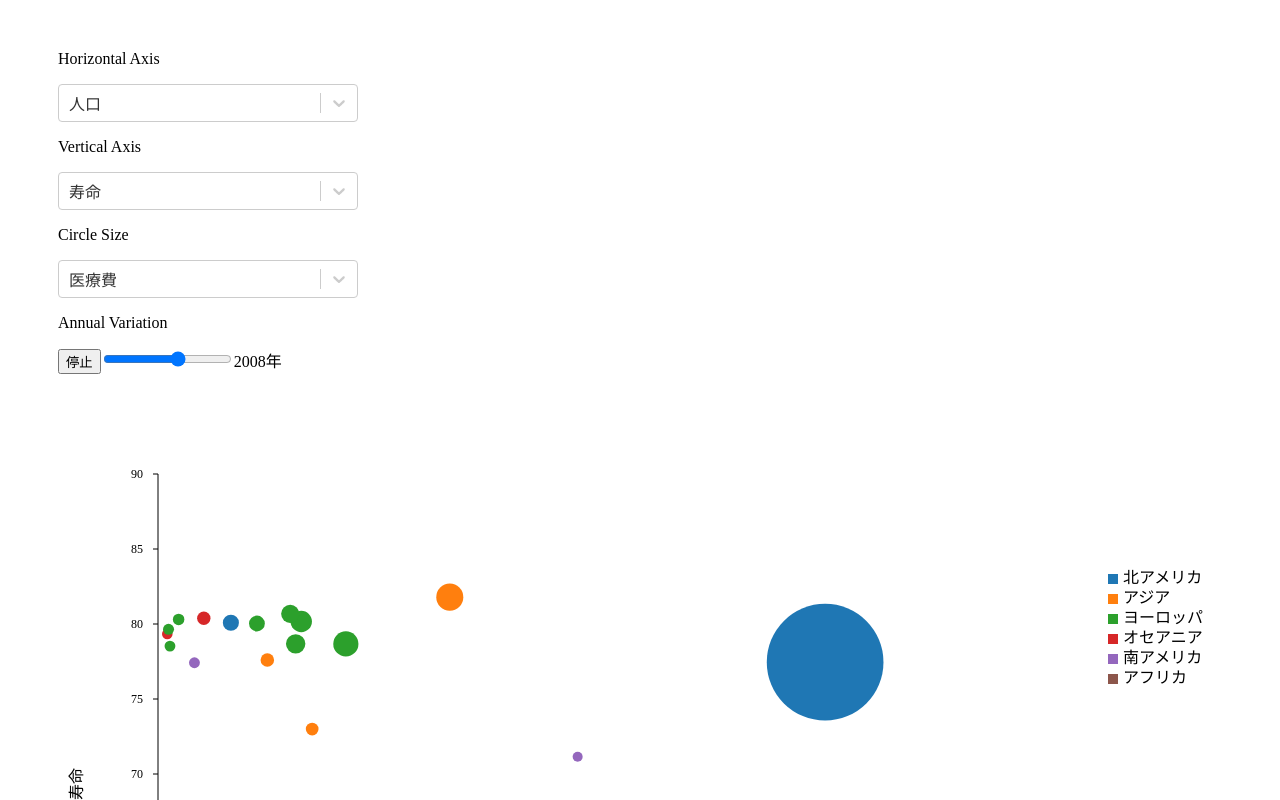
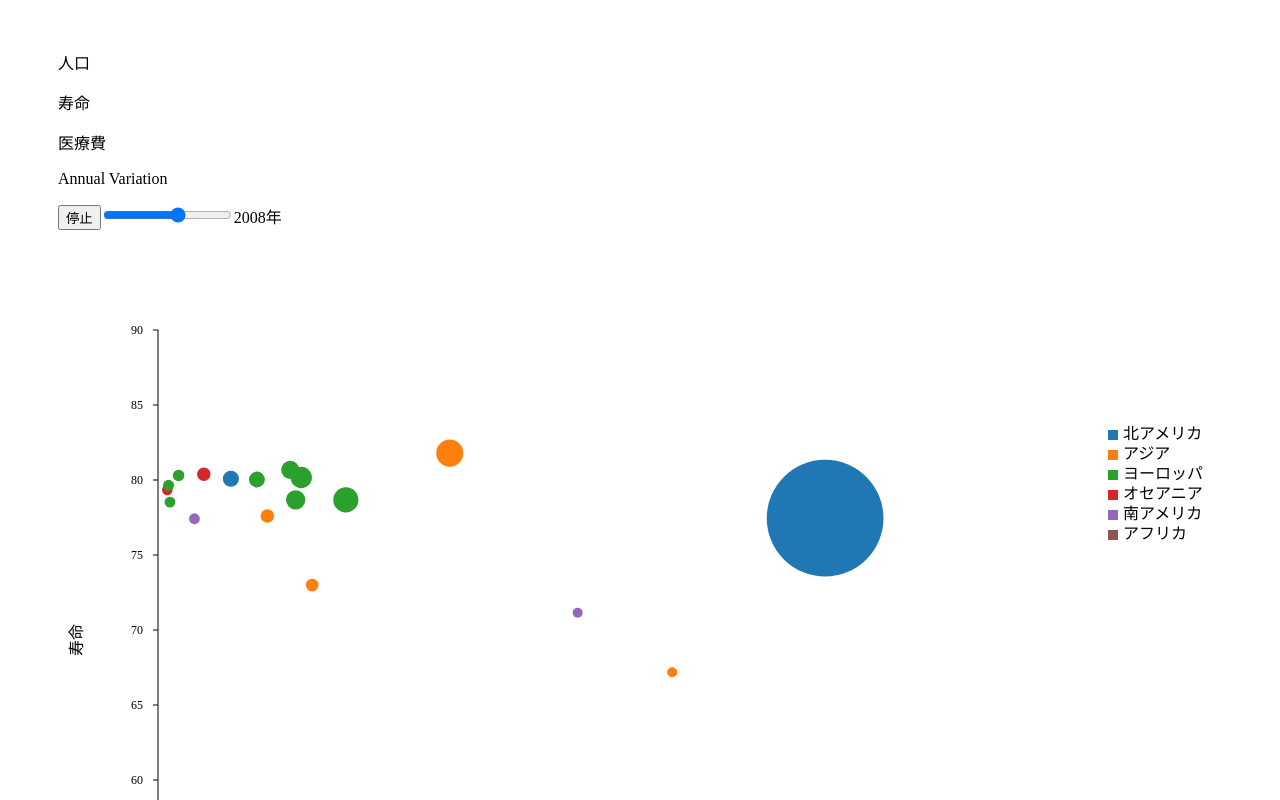
Before and after one commit to Ishi-eenn/Average_lifespan_visualization, a React (Vite) app: page / in a window 1280 px wide. Shown: the top 800 px of the page. Built offline with nearby package versions, Linux system fonts and the light colour scheme.

Commit message:
頑張った

```diff
--- a/package.json
+++ b/package.json
@@ -15,6 +15,8 @@
     "d3": "^7.8.4",
     "d3-scale-chromatic": "^3.0.0",
     "react": "^18.2.0",
+    "react-dnd": "^16.0.1",
+    "react-dnd-html5-backend": "^16.0.1",
     "react-dom": "^18.2.0",
     "react-select": "^5.7.3"
   },
--- a/src/App.jsx
+++ b/src/App.jsx
@@ -4,14 +4,18 @@ import * as d3 from "d3";
 import data from './data.json'
 import { useCallback } from 'react';
 
-function DrawData({ XValue, YValue, RValue, yearValue}) {
+
+// import { DndProvider, useDrag, useDrop } from "react-dnd";
+// import HTML5Backend from "react-dnd-html5-backend";
+
+function DrawData({ DataArray, yearValue}) {
 	const w = 1200;
 	const h = 800;
 	const xaxis = 100;
 	const yaxis = h - 100;
-	const xProperty = XValue.value;
-	const yProperty = YValue.value;
-	const rProperty = RValue.value;
+	const xProperty = DataArray[0];
+	const yProperty = DataArray[1];
+	const rProperty = DataArray[2];
 	const [selectedCircleData, setSelectedCircleData] = useState(null);
 	const [clickedCircleData, setClickedCircleData] = useState(null);
 	// const [colorScale, setColorScale] = useState(null);
@@ -123,17 +127,25 @@ function App() {
 		{ value: "寿命", label: "寿命" },
 		{ value: "医療費", label: "医療費" },
 	];
-	const [selectedXValue, setSelectedXValue] = useState(options[0]);
-	const [selectedYValue, setSelectedYValue] = useState(options[1]);
-	const [selectedRValue, setSelectedRValue] = useState(options[2]);
 	const [isAutoPlay, setIsAutoPlay] = useState(true);
 	const [checkYear, setCheckYear] = useState(1990);
+	const [dragged, setDragged] = useState(null);
+	const [array, setArray] = useState(["人口", "寿命", "医療費"]);
 
 	const handleAutoPlayToggle = () => {
 		if(checkYear == 2020)
 			setCheckYear(1990);
 		setIsAutoPlay(!isAutoPlay);
 	};
+
+	const swap = (item1, item2) => {
+		const buf = array[item1]
+		array[item1] = array[item2];
+		array[item2] = buf;
+		setArray([...array]);
+	}
+
+	// const array = [selectedXValue, selectedYValue, selectedRValue];
 
 	useEffect(() => {
 		let intervalId;
@@ -155,30 +167,24 @@ function App() {
 
 	return (
 		<div style={{ width: "300px", margin: "50px" }} >
-			<p>Horizontal Axis</p>
-			<Select options={options} defaultValue={selectedXValue} onChange={(value) => {
-				if (value) {
-					setSelectedXValue(value);
-				}
-			}}
-			/>
-			<p>Vertical Axis</p>
-			<Select options={options} defaultValue={selectedYValue} onChange={(value) => {
-				if (value) {
-					setSelectedYValue(value);
-				}
-			}}
-			/>
-			<p>Circle Size</p>
-			<Select options={options} defaultValue={selectedRValue} onChange={(value) => {
-				if (value) {
-					setSelectedRValue(value);
-				}
-			}}/>
+			{array.map((element) => {
+				return (
+				<p key={element} onDragStart={(event) => {
+					setDragged(event.target.textContent);
+				}} onDrop={(event) => {
+					event.preventDefault();
+					swap(array.indexOf(event.target.textContent), array.indexOf(dragged));
+				}} onDragOver={(event) => {
+					event.preventDefault();
+				}}
+				draggable="true" >{element}</p>
+				)
+			})}
+
 			<p>Annual Variation</p>
 			<button onClick={handleAutoPlayToggle}>{isAutoPlay ? "停止" : "再生"}</button>
 			<label><input type="range" min="1990" max="2020" step="1" value={checkYear} onChange={(event) => setCheckYear(event.target.value)}/>{checkYear}年</label>
-			<DrawData XValue={selectedXValue} YValue={selectedYValue} RValue={selectedRValue} yearValue={checkYear}/>
+			<DrawData DataArray={array} yearValue={checkYear}/>
 		</div>
 	);
 }
```
Also changed, not shown: 1 other file (tests, documents, lock files or other folders).
